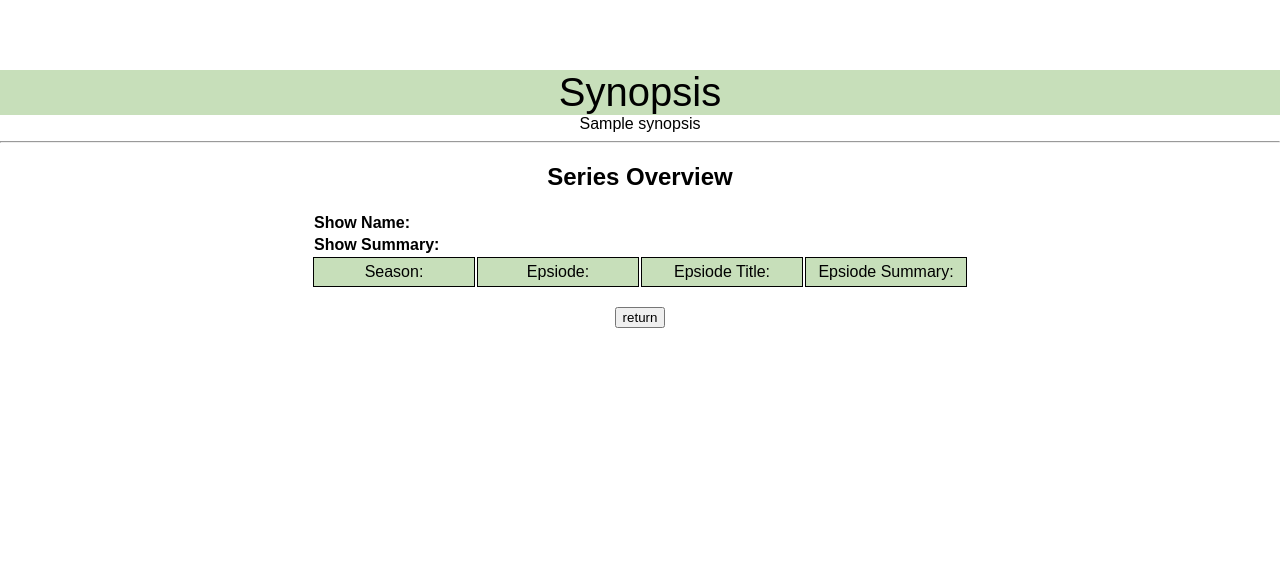
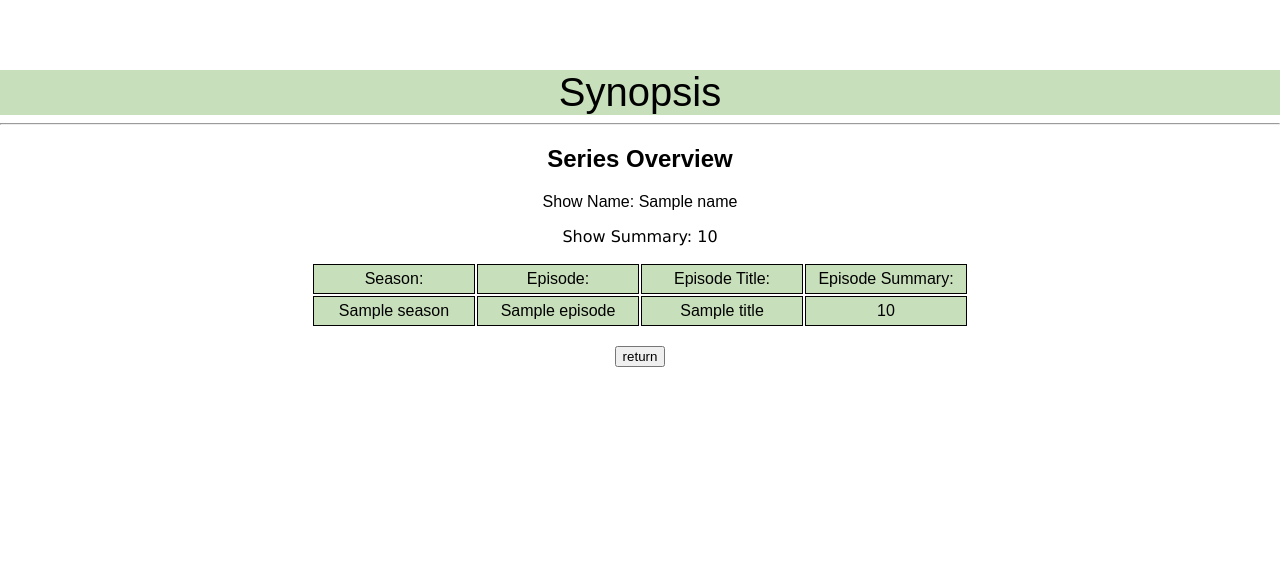
Before and after one commit to LaurenM2918/362-Sprint_Final, a Django app: template main/templates/main/Synopsis.html in a window 1280 px wide. Shown: the part 40-606 px from the top of the page. Run offline with Django 3.2, Linux system fonts and the light colour scheme; the template is opened without the code that fills it: most values are stand-ins (such as "Sample title", 1, 10 or a date in 2020); parts of the project's set-up code (start-up, migrations or seed data) failed here and were passed over; some libraries are stand-ins or nearby versions.

Commit message:
Update Synopsis.html

```diff
--- a/main/templates/main/Synopsis.html
+++ b/main/templates/main/Synopsis.html
@@ -1,3 +1,4 @@
+
 {% extends 'main/base.html' %}
 {{form}}
 {% load static %}
@@ -9,23 +10,36 @@
 
 <body>
 <header> Synopsis</header>
-{{Synopsis}}
 <hr>
 <h2> Series Overview </h2>
+
+<body>
+    <h>Show Name: {{Name}}</h>
+    <p> Show Summary: {{Sum}} </p>
+</body>
+
 <table>
 <tr>
-    <th>Show Name: </th>
+    <td>Season: </td>
+    <td>Episode: </td>
+    <td>Episode Title: </td>
+    <td>Episode Summary: </td>
+</tr>
+<tr>
+    <td>
+        {{season}}
+    </td>
+    <td>
+        {{episode}}
+    </td>
+    <td>
+        {{title}}
+    </td>
+    <td>
+        {{ep_sum}}
+    </td>
 </tr>
 
-<tr>
-    <th>Show Summary: </th>
-</tr>
-<tr>
-    <td>Season: </td>
-    <td>Epsiode: </td>
-    <td>Epsiode Title: </td>
-    <td>Epsiode Summary: </td>
-</tr>
 </table>
 </body>
 
```
